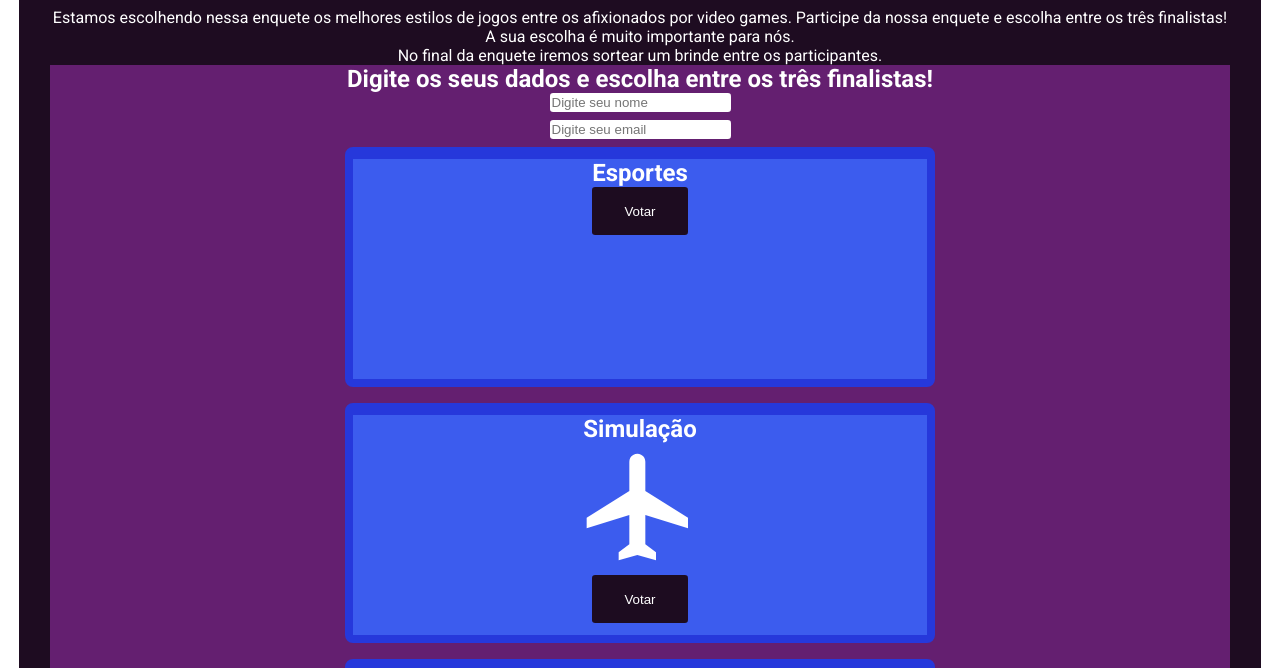
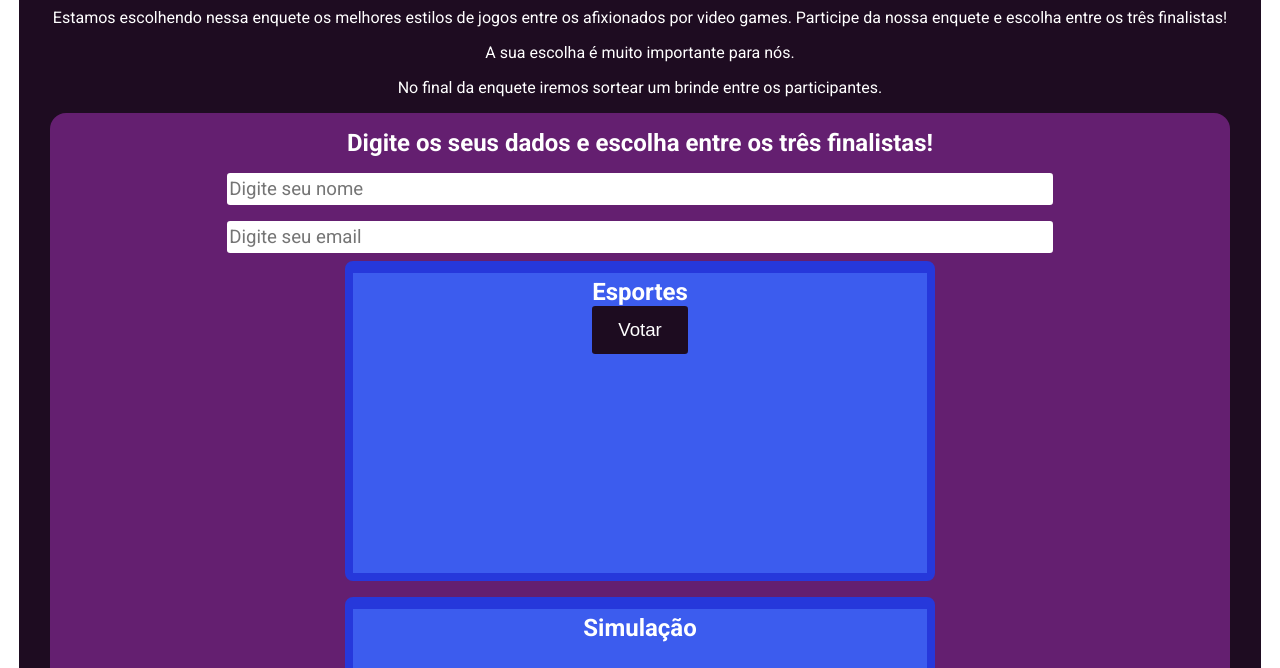
Before and after one commit to felipecruz159/bootcamp-devjr-modulo2, a plain HTML site: page index.html in a window 1280 px wide. Shown: the part 53-721 px from the top of the page. Drawn offline with Linux system fonts and the light colour scheme.

Commit message:
closes #4 - estilizacao

```diff
--- a/css/custom.css
+++ b/css/custom.css
@@ -6,7 +6,7 @@
     border-radius: 0.5rem;
     display: flex;
     flex-direction: column;
-
+    height: 95vh;
 }
 
 .formulario{
@@ -15,6 +15,7 @@
     margin: 0 auto;
     margin-bottom: 0.5rem;
     padding-bottom: 0.5rem;
+    border-radius: 1rem;
 }
 
 input{
@@ -23,7 +24,11 @@ input{
     border-radius: 0.2rem;
     border-color: transparent;
     margin-bottom: 0.5rem;
-    /* font-family: 'Roboto', sans-serif; */
+    font-family: 'Roboto', sans-serif;
+    width: 70%;
+    height: 2rem;
+    margin-top: 1rem;
+    font-size: 14pt;
 }
 
 button{
@@ -35,7 +40,8 @@ button{
     border-color: transparent;
     width: 6rem;
     height: 3rem;
-    /* font-size: ; */
+    font-size: 14pt;
+    cursor: pointer;
 }
 
 input:focus{
@@ -50,13 +56,16 @@ input:focus{
     border-radius: 0.5rem;
     width: 50%;
     margin: 0 auto;
-    height: 15rem;
+    height: 20rem;
     margin-bottom: 1rem;
+    margin-top: 0.5rem;
 }
 
 object{
     width: 8rem;
     margin: 0 auto;
+    margin-top: 2rem;
+    margin-bottom: 2rem;
 }
 
 h1{
@@ -64,3 +73,15 @@ h1{
     padding: 10px;
     margin: 0;
 }
+
+p{
+    padding: 0rem 1rem 1rem 1rem;
+}
+
+.form-title{
+    margin-top: 1rem;
+}
+
+h2{
+    margin-top: 0.3rem;
+}
--- a/index.html
+++ b/index.html
@@ -28,7 +28,7 @@
       </p>
 
       <div class="formulario">
-        <h2>Digite os seus dados e escolha entre os três finalistas!</h2>
+        <h2 class="form-title">Digite os seus dados e escolha entre os três finalistas!</h2>
 
         <input type="text" placeholder="Digite seu nome" />
         <input type="text" placeholder="Digite seu email" />
```
